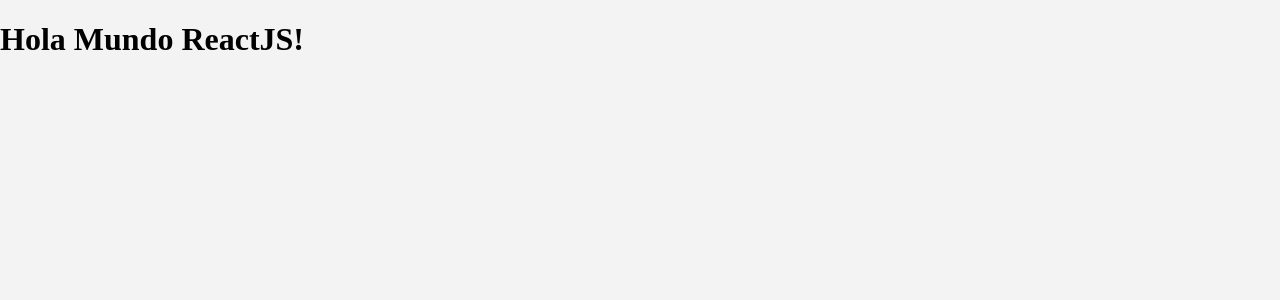
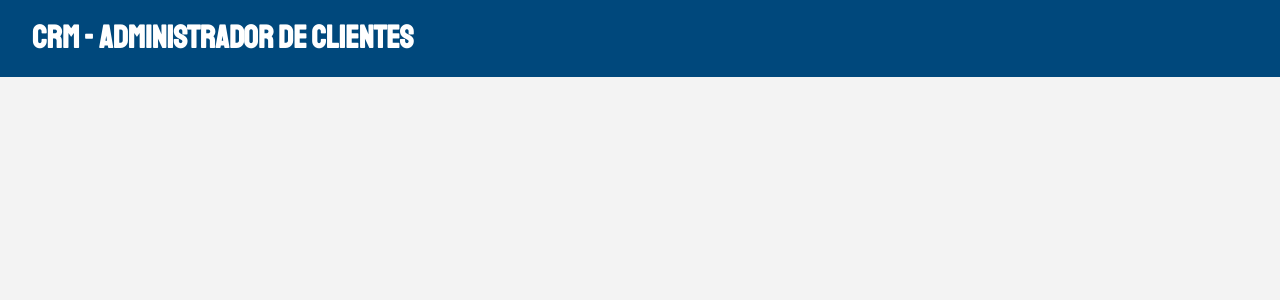
Before and after one commit to adriayc/node_bootcamp-jpt, a React (Create React App) app in the folder 76-nodereact_CreandoApp/client-api/: page / in a window 1280 px wide. Shown: the top 300 px of the page. Built offline with nearby package versions, Linux system fonts and the light colour scheme.

Commit message:
Creando los Primeros Componentes

```diff
--- a/76-nodereact_CreandoApp/client-api/public/index.html
+++ b/76-nodereact_CreandoApp/client-api/public/index.html
@@ -9,13 +9,17 @@
       name="description"
       content="Web site created using create-react-app"
     />
-    <link rel="apple-touch-icon" href="%PUBLIC_URL%/logo192.png" />
-    <link rel="manifest" href="%PUBLIC_URL%/manifest.json" />
+    <!-- <link rel="apple-touch-icon" href="%PUBLIC_URL%/logo192.png" /> -->
+    <!-- <link rel="manifest" href="%PUBLIC_URL%/manifest.json" /> -->
     <title>React App</title>
     <!-- Font awesome -->
     <link rel="stylesheet" href="https://cdnjs.cloudflare.com/ajax/libs/font-awesome/5.8.1/css/all.min.css" integrity="sha512-gMjQeDaELJ0ryCI+FtItusU9MkAifCZcGq789FrzkiM49D8lbDhoaUaIX4ASU187wofMNlgBJ4ckbrXM9sE6Pg==" crossorigin="anonymous" referrerpolicy="no-referrer" />
     <!-- Normalize -->
     <link rel="stylesheet" href="%PUBLIC_URL%/css/normalize.css">
+    <!-- Google fonts -->
+    <link rel="preconnect" href="https://fonts.googleapis.com">
+    <link rel="preconnect" href="https://fonts.gstatic.com" crossorigin>
+    <link href="https://fonts.googleapis.com/css2?family=Staatliches&display=swap" rel="stylesheet">
     <!-- Custom styles -->
     <link rel="stylesheet" href="%PUBLIC_URL%/css/app.css">
   </head>
--- a/76-nodereact_CreandoApp/client-api/src/App.js
+++ b/76-nodereact_CreandoApp/client-api/src/App.js
@@ -1,6 +1,18 @@
+import { Fragment } from 'react';
+// Components
+import Header from './components/layout/Header';
+
 function App() {
   return (
-    <h1>Hola Mundo ReactJS!</h1>
+    // <>
+    //   {/* Call component */}
+    //   <Header />
+    // </>
+
+    <Fragment>
+      {/* Call component */}
+      <Header />
+    </Fragment>
   );
 }
 
--- /dev/null
+++ b/76-nodereact_CreandoApp/client-api/src/components/layout/Header.js
@@ -0,0 +1,21 @@
+// Component
+// const Header = () => {
+//   return (
+//     <header className="barra">
+//       <div className="contenedor">
+//         <h1>CRM - Administrador de CLientes</h1>
+//       </div>
+//     </header>
+//   );
+// };
+
+// Component
+const Header = () => (
+  <header className="barra">
+    <div className="contenedor">
+      <h1>CRM - Administrador de Clientes</h1>
+    </div>
+  </header>
+);
+
+export default Header;
```
